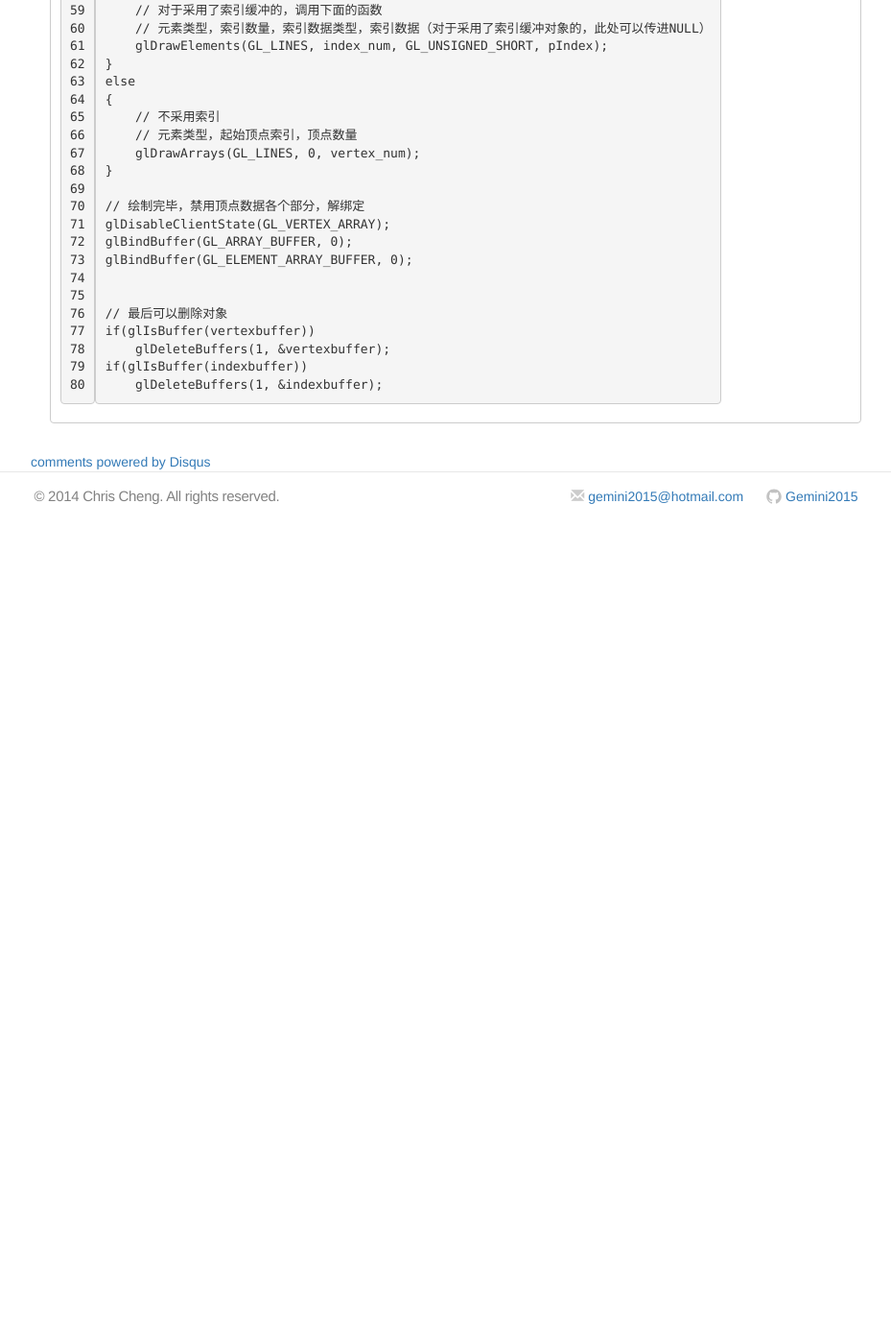
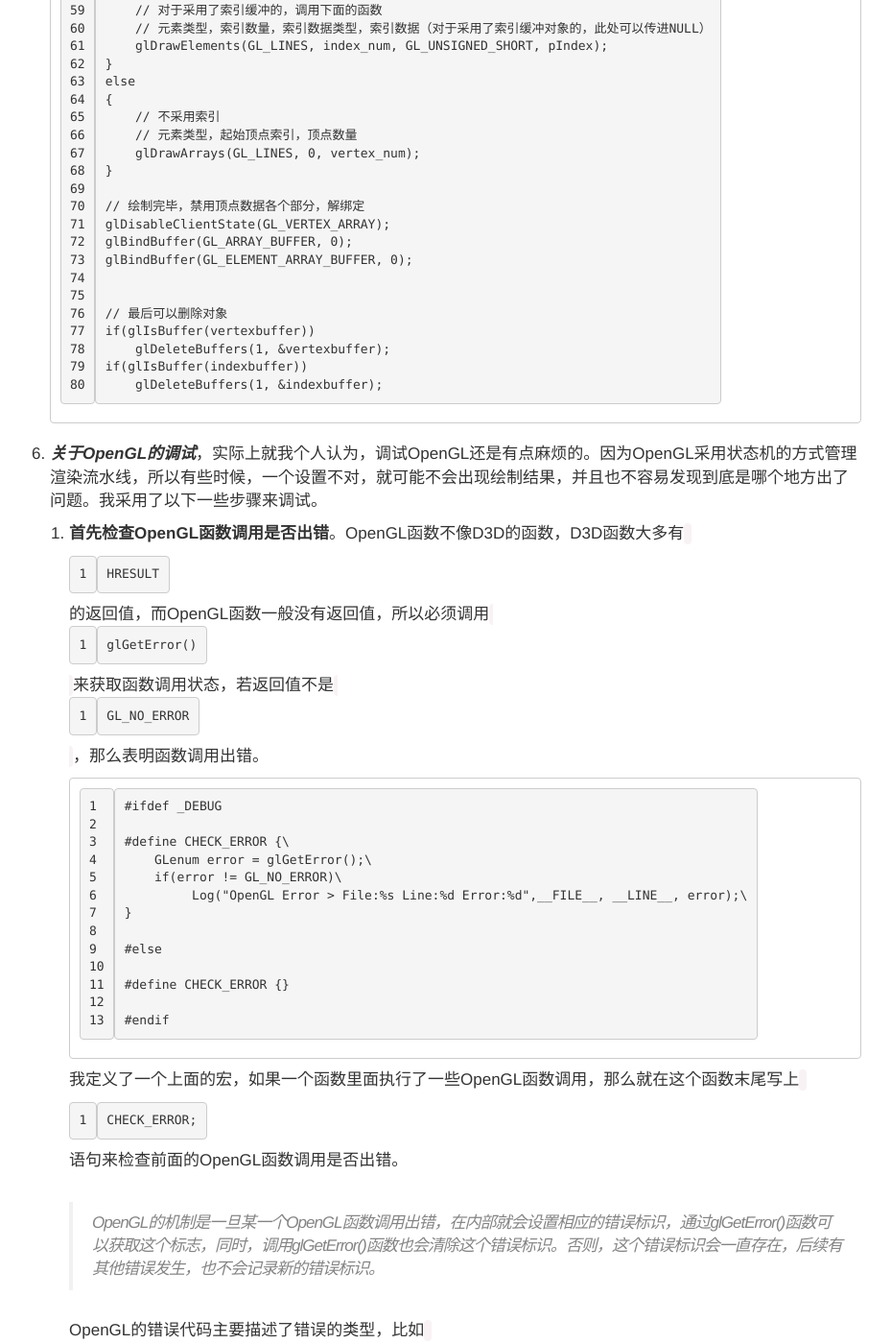
Before and after one commit to Gemini2015/gemini2015.github.io, a Jekyll site: the page built from _posts/2014-12-04-zfxengine-opengl.markdown, in a window 1280 px wide and 1400 px high, scrolled down 7594 px. Shown: the whole window at 96% size, without its empty margins (175-1104 px from the left). Built offline with Jekyll 4.4.1, drawn with Linux system fonts in a browser that asks for light colours; nearby versions of some CDN libraries; comment, search, counter and statistics services are not loaded; before the commit the page ends 8151 px from its top, so only the background shows below that; some of the changed text lies outside the part shown.

Commit message:
更新OpenGL调试

````diff
--- a/_posts/2014-12-04-zfxengine-opengl.markdown
+++ b/_posts/2014-12-04-zfxengine-opengl.markdown
@@ -193,3 +193,34 @@
     if(glIsBuffer(indexbuffer))
         glDeleteBuffers(1, &indexbuffer);
     ```
+
+6.  ***关于OpenGL的调试***，实际上就我个人认为，调试OpenGL还是有点麻烦的。因为OpenGL采用状态机的方式管理渲染流水线，所以有些时候，一个设置不对，就可能不会出现绘制结果，并且也不容易发现到底是哪个地方出了问题。我采用了以下一些步骤来调试。
+
+    1.  **首先检查OpenGL函数调用是否出错**。OpenGL函数不像D3D的函数，D3D函数大多有`HRESULT`的返回值，而OpenGL函数一般没有返回值，所以必须调用`glGetError()`来获取函数调用状态，若返回值不是`GL_NO_ERROR`，那么表明函数调用出错。
+
+        ```
+        #ifdef _DEBUG
+
+        #define CHECK_ERROR {\
+            GLenum error = glGetError();\
+            if(error != GL_NO_ERROR)\
+                 Log("OpenGL Error > File:%s Line:%d Error:%d",__FILE__, __LINE__, error);\
+        }
+
+        #else
+
+        #define CHECK_ERROR {}
+
+        #endif
+        ```
+        我定义了一个上面的宏，如果一个函数里面执行了一些OpenGL函数调用，那么就在这个函数末尾写上`CHECK_ERROR;`语句来检查前面的OpenGL函数调用是否出错。
+
+        >OpenGL的机制是一旦某一个OpenGL函数调用出错，在内部就会设置相应的错误标识，通过glGetError()函数可以获取这个标志，同时，调用glGetError()函数也会清除这个错误标识。否则，这个错误标识会一直存在，后续有其他错误发生，也不会记录新的错误标识。
+
+        OpenGL的错误代码主要描述了错误的类型，比如`GL_INVALID_ENUM`表示发生枚举值错误，`GL_INVALID_VALUE`表示传给OpenGL函数的值错误等等，一般发生了错误之后，主要是根据错误代码，然后分析每一个OpenGL函数调用，来判定错误发生原因。
+
+    2.  **尝试屏蔽次要OpenGL调用，各个击破**。一大堆OpenGL调用聚在一起，是很难调试的，所以要一部分一部分的调试，调试某个部分的时候，先屏蔽掉其他非必要的代码，等这部分调试完毕之后，在调试其它部分。
+        比如调试顶点缓冲的时候，可以先屏蔽掉深度测试、光照、裁剪等，尽量减少无关的OpenGL函数调用，这样便更容易判断出那个地方可能会出问题，只用关注那一块儿即可。
+
+    2.  **获取内部状态**。OpenGL提供了一些函数可以用于获取内部的状态变量，比如视图模型矩阵、投影矩阵等的值。
+        对于视图模型矩阵、投影矩阵，若是调用`gluLookAt`和`gluPerspective`来设置的话，一般不容易出错，可以使用`glGetFloatv`获取当前试图模型矩阵和投影矩阵。如果手动计算矩阵的话，可以将计算出来的矩阵，和上面两个函数设置的矩阵进行对比，这样就能解决计算上的Bug。
````
